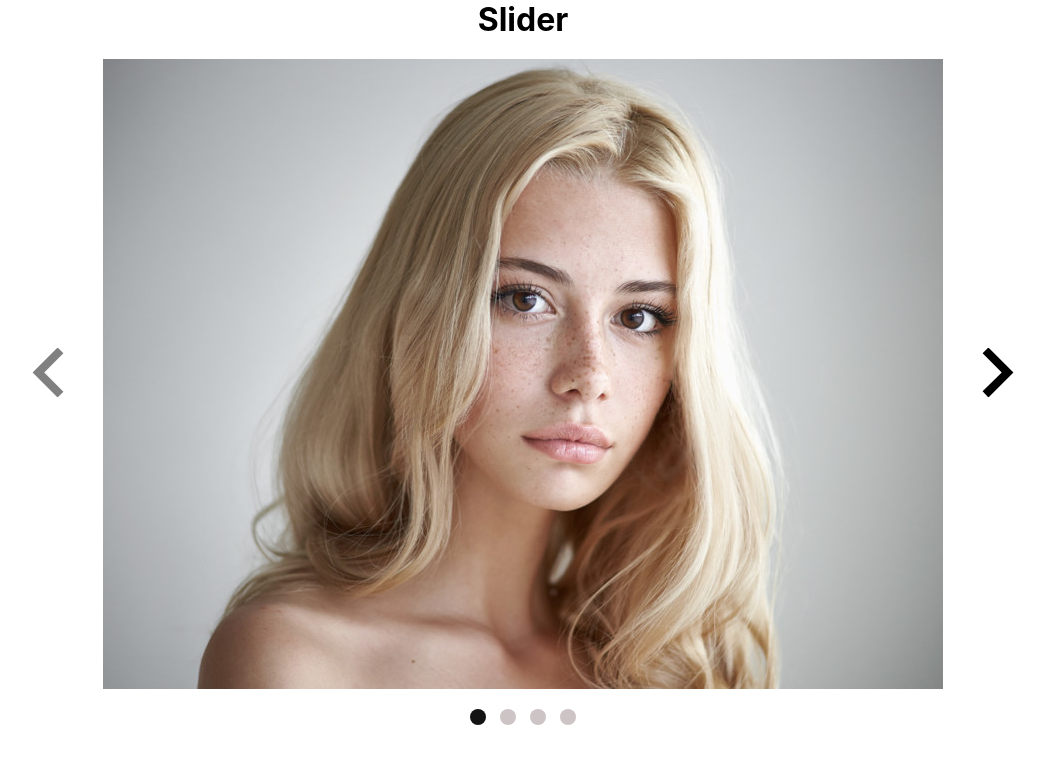
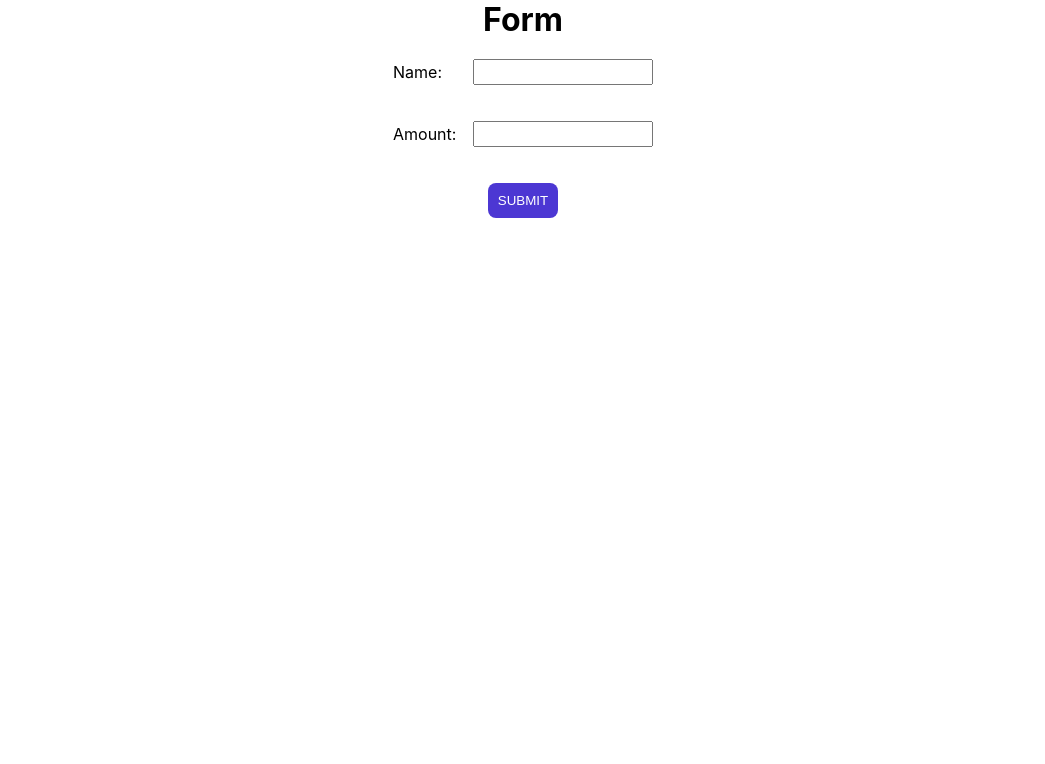
Before and after one commit to tetiana-kobyliakova/viaduct-onboarding, a React (Create React App) app: page / in a window 1280 px wide. Shown: the top 764 px of the page, without its empty margins (117-1162 px from the left). Built offline with nearby package versions, Linux system fonts and the light colour scheme.

Commit message:
Form-one-validation

```diff
--- a/src/App.js
+++ b/src/App.js
@@ -5,16 +5,18 @@ import Container from "./components/Container";
 // import ColorArray from "./components/color-array";
 // import ZoomWidget from "./components/zoom-widget";
 //import UsersList from "./components/users-list";
-import Slider from "./components/slider";
+//import Slider from "./components/slider";
+import Form from "./components/form-validation";
 
 function App() {
   return (
     <Container>
-      <Slider />
+      {/* <Slider /> */}
       {/* <UsersList /> */}
       {/* <ColorArray /> */}
       {/* <ZoomWidget /> */}
       {/* <Widget /> */}
+      <Form />
     </Container>
   );
 }
--- /dev/null
+++ b/src/components/form-validation/ErrorAmount.js
@@ -0,0 +1,12 @@
+import React from "react";
+import styles from "./Form.module.css";
+
+const Error = ({ error }) => {
+  return (
+    <div className={styles.errorBlockAmount}>
+      <p className={styles.error}>{error}</p>
+    </div>
+  );
+};
+
+export default Error;
--- /dev/null
+++ b/src/components/form-validation/ErrorName.js
@@ -0,0 +1,12 @@
+import React from "react";
+import styles from "./Form.module.css";
+
+const Error = ({ error }) => {
+  return (
+    <div className={styles.errorBlockName}>
+      <p className={styles.error}>{error}</p>
+    </div>
+  );
+};
+
+export default Error;
--- /dev/null
+++ b/src/components/form-validation/Form.js
@@ -0,0 +1,114 @@
+import React from "react";
+import styles from "./Form.module.css";
+import ErrorName from "./ErrorName";
+import ErrorAmount from "./ErrorAmount";
+
+// const formData = [
+//   {
+//     name: "lastName",
+//     type: "text",
+//     validationRules: [(value) => !value],
+//     value: "",
+//   },
+// ];
+
+const Form = () => {
+  //   const [formState, setFormState] = React.useState({});
+  //   const onChangeInput = (e) => {
+  //     setFormState({ ...formState, [e.target.name]: e.target.value });
+  //   };
+
+  const [name, setName] = React.useState("");
+  const onChangeName = (e) => {
+    setName(e.target.value);
+  };
+
+  const [amount, setAmount] = React.useState("");
+  const onChangeAmount = (e) => {
+    setAmount(e.target.value);
+  };
+
+  const [nameError, setNameError] = React.useState("");
+
+  const validateName = (name) => {
+    if (name.length < 3) {
+      setNameError("Length of name should be greater than 2 characters");
+      setName("");
+      setAmount("");
+      return false;
+    }
+    setNameError("");
+    return true;
+  };
+
+  const [amountError, setAmountError] = React.useState("");
+  const validateAmount = (amount) => {
+    if (isNaN(amount)) {
+      setAmountError("Only numbers are allowed");
+      setName("");
+      setAmount("");
+      return false;
+    }
+    if (amount < 1000) {
+      setAmountError("Amount should be greater than or equal to 1000");
+      setName("");
+      setAmount("");
+      return false;
+    }
+    setAmountError("");
+    return true;
+  };
+
+  const onSubmitForm = (e) => {
+    e.preventDefault();
+    const nameIsValid = validateName(name);
+    const amountIsValid = validateAmount(amount);
+    if (nameIsValid && amountIsValid) {
+      console.log("Form was submitted");
+      console.log({ name, amount });
+      setName("");
+      setAmount("");
+      setNameError("");
+      setAmountError("");
+    } else {
+      console.log("An error has occurred");
+    }
+  };
+
+  return (
+    <>
+      <h1>Form</h1>
+      <div className={styles.container}>
+        <form className={styles.form} onSubmit={onSubmitForm}>
+          <div className={styles.block}>
+            <label htmlFor="name">Name: </label>
+            <input
+              id="name"
+              type="text"
+              name="name"
+              value={name}
+              onChange={onChangeName}
+            ></input>
+          </div>
+          {nameError && <ErrorName error={nameError} />}
+          <div className={styles.block}>
+            <label htmlFor="amount">Amount: </label>
+            <input
+              id="amount"
+              type="text"
+              name="amount"
+              value={amount}
+              onChange={onChangeAmount}
+            ></input>
+          </div>
+          {amountError && <ErrorAmount error={amountError} />}
+          <button className={styles.button} type="submit">
+            Submit
+          </button>
+        </form>
+      </div>
+    </>
+  );
+};
+
+export default Form;
--- /dev/null
+++ b/src/components/form-validation/Form.module.css
@@ -0,0 +1,58 @@
+.form {
+  position: relative;
+  width: 260px;
+  margin: 0 auto;
+  display: flex;
+  flex-direction: column;
+  align-items: center;
+}
+
+.block {
+  width: 100%;
+  margin-bottom: 36px;
+  display: flex;
+  justify-content: space-between;
+  align-items: center;
+}
+
+.block input {
+  width: 180px;
+  height: 26px;
+}
+
+.button {
+  margin-bottom: 10px;
+  background: #4c37d3;
+  color: #fff;
+  text-transform: uppercase;
+  padding: 10px;
+  border-radius: 8px;
+  border: none;
+  outline: none;
+}
+
+.button:hover {
+  box-shadow: 0px 10px 13px -7px #000000, 5px 5px 15px 5px rgba(0, 0, 0, 0);
+}
+
+.errorBlockName {
+  top: 34px;
+  position: absolute;
+  font-size: 10px;
+  color: red;
+  width: 100%;
+  display: flex;
+  justify-content: center;
+  align-items: center;
+}
+
+.errorBlockAmount {
+  top: 100px;
+  position: absolute;
+  font-size: 10px;
+  color: red;
+  width: 100%;
+  display: flex;
+  justify-content: center;
+  align-items: center;
+}
--- /dev/null
+++ b/src/components/form-validation/index.js
@@ -0,0 +1 @@
+export { default } from "./Form";
```
